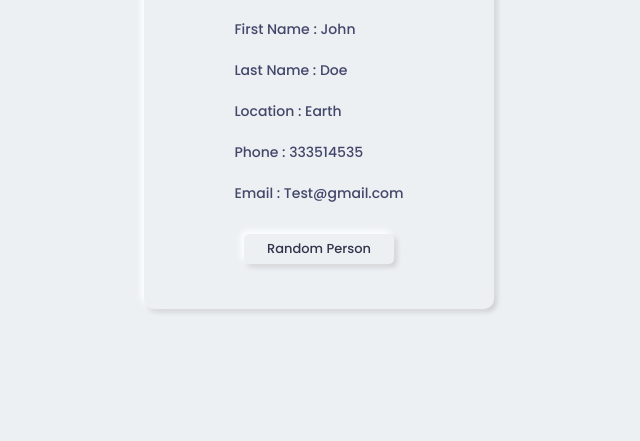
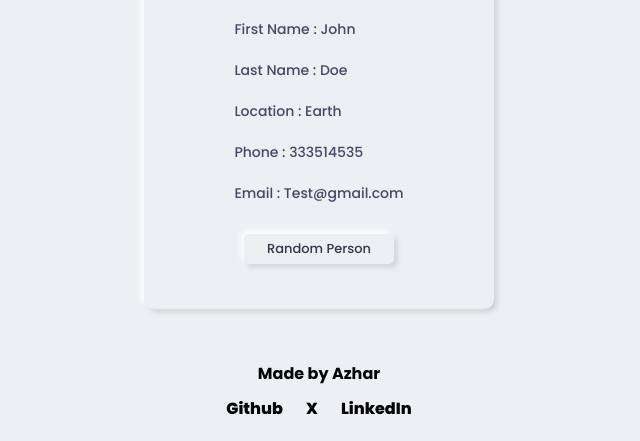
Before and after one commit to azhardotcoder/RandomUserGenerator, a plain HTML site: page index.html in a window 1280 px wide. Shown: the part 359-800 px from the top of the page, without its empty margins (321-961 px from the left). Drawn offline with Linux system fonts and the light colour scheme.

Commit message:
added footer

```diff
--- a/index.html
+++ b/index.html
@@ -27,5 +27,52 @@
 
     <script src="./script.js"></script>
 </body>
-
+<footer
+style="
+  color: #ffffff;
+  padding: 20px;
+  text-align: center;
+  position: fixed;
+  bottom: 0;
+  width: 100%;
+  font-weight: 800;
+"
+>
+<p style="color: rgb(0, 0, 0); font-weight: bold">Made by Azhar</p>
+<div class="social-links" style="margin-top: 10px">
+  <a
+    href="https://github.com/azhardotcoder"
+    target="_blank"
+    style="
+      color: rgb(0, 0, 0);
+      text-decoration: none;
+      margin: 0 10px;
+      font-weight: 800;
+    "
+    >Github</a
+  >
+  <a
+    href="https://twitter.com/azhardotcoder"
+    target="_blank"
+    style="
+      color: rgb(0, 0, 0);
+      text-decoration: none;
+      margin: 0 10px;
+      font-weight: 800;
+    "
+    >X</a
+  >
+  <a
+    href="https://linkedin.com/azhardotcoder"
+    target="_blank"
+    style="
+      color: rgb(0, 0, 0);
+      text-decoration: none;
+      margin: 0 10px;
+      font-weight: 800;
+    "
+    >LinkedIn</a
+  >
+</div>
+</footer>
 </html>
```
